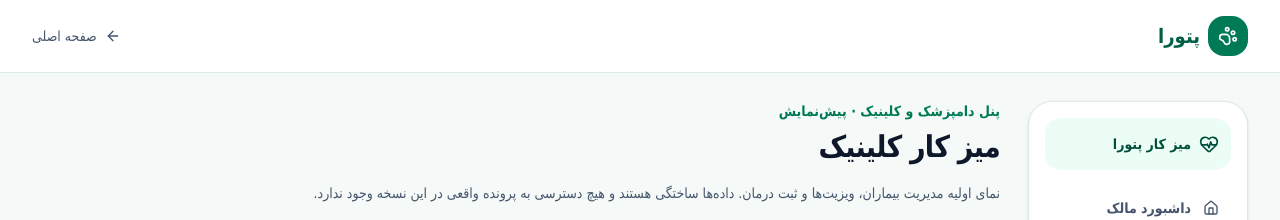
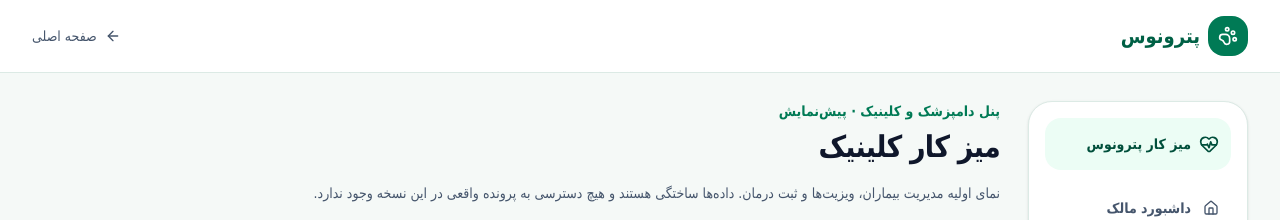
Before and after one commit to mrst10578/Vet-Site, a Next.js app: page /clinic in a window 1280 px wide. Shown: the top 220 px of the page. Built offline with nearby package versions, Linux system fonts and the light colour scheme; no server answers.

Commit message:
brand: rename Petora to Petronus across product and docs

```diff
--- a/src/components/app-shell.tsx
+++ b/src/components/app-shell.tsx
@@ -19,14 +19,14 @@ export function AppShell({
         <div className="mx-auto flex max-w-7xl items-center justify-between gap-4 px-5 py-4 sm:px-8">
           <Link href="/" className="flex items-center gap-2 text-xl font-black text-emerald-800">
             <span className="flex size-10 items-center justify-center rounded-2xl bg-emerald-700 text-white"><PawPrint className="size-5" /></span>
-            پتورا
+            پترونوس
           </Link>
           <Link href="/" className="inline-flex items-center gap-2 text-sm text-slate-600 hover:text-emerald-700"><ArrowLeft className="size-4" /> صفحه اصلی</Link>
         </div>
       </header>
       <div className="mx-auto grid max-w-7xl gap-7 px-5 py-7 sm:px-8 lg:grid-cols-[220px_minmax(0,1fr)]">
         <aside className="h-fit rounded-3xl border border-slate-100 bg-white p-4 shadow-sm">
-          <div className="flex items-center gap-2 rounded-2xl bg-emerald-50 px-3 py-4 text-sm font-bold text-emerald-900"><HeartPulse className="size-5" /> میز کار پتورا</div>
+          <div className="flex items-center gap-2 rounded-2xl bg-emerald-50 px-3 py-4 text-sm font-bold text-emerald-900"><HeartPulse className="size-5" /> میز کار پترونوس</div>
           <nav className="mt-4 flex flex-wrap gap-1 lg:flex-col" aria-label="صفحات سامانه">
             {links.map(({ href, text, icon: Icon }) => (
               <Link key={href} href={href} className="inline-flex items-center gap-3 rounded-xl px-3 py-3 text-sm font-semibold text-slate-600 hover:bg-emerald-50 hover:text-emerald-800"><Icon className="size-4" />{text}</Link>
```
